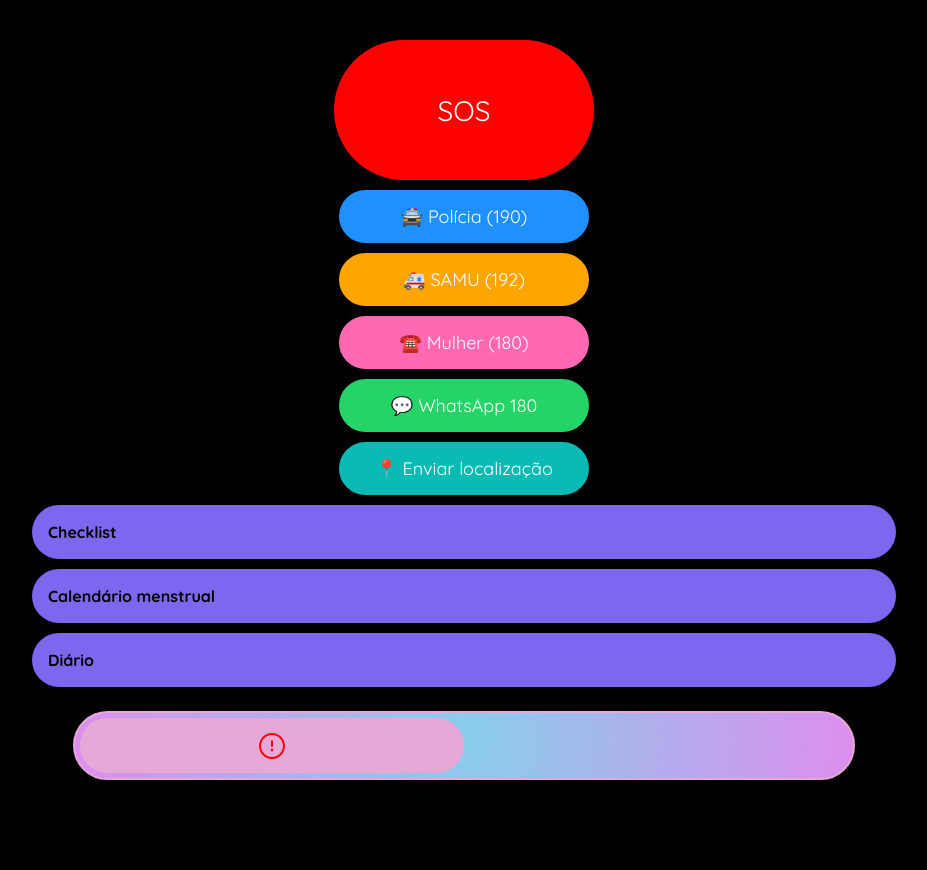
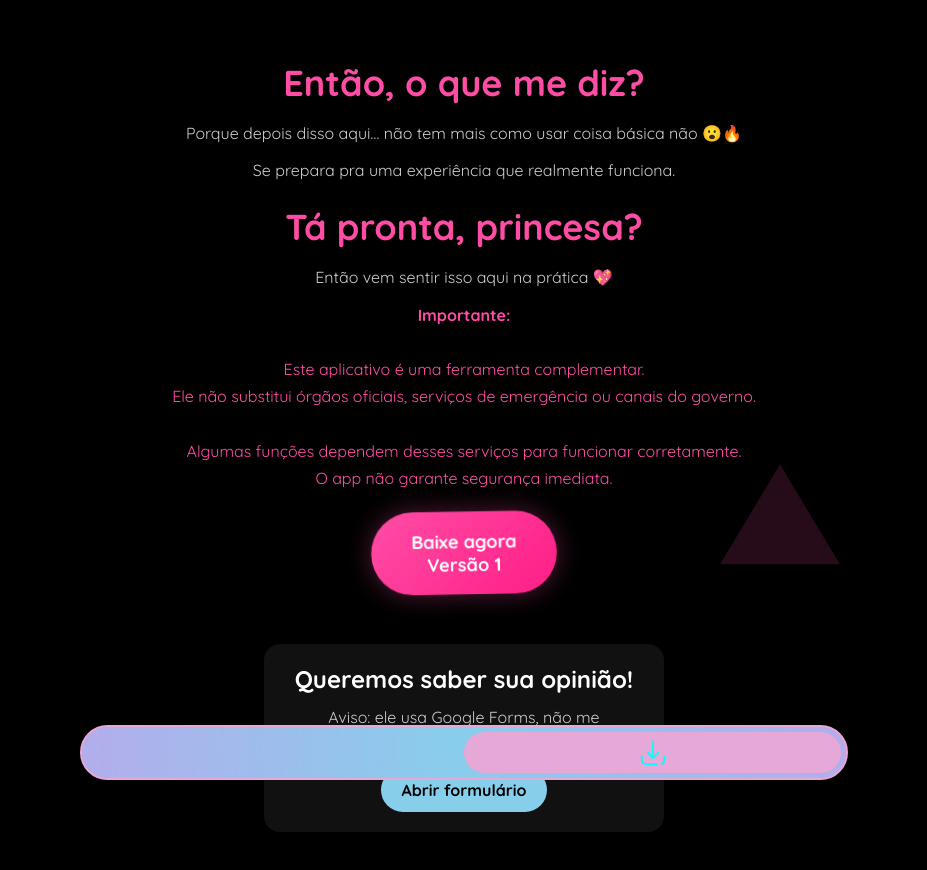
Before and after one commit to intellicore555-oss/IntelliCoreUi-Remasterizada-, a plain HTML site: page index1.html in a window 1280 px wide. Shown: the whole page, without its empty margins (176-1103 px from the left). Before the commit the page ends 800 px from the top, so only its background shows below. Drawn offline with Linux system fonts and the light colour scheme.

Commit message:
Atualizar o index1.html

```diff
--- a/index1.html
+++ b/index1.html
@@ -3,30 +3,156 @@
 <head>
 <meta charset="UTF-8">
 <meta name="viewport" content="width=device-width, initial-scale=1.0">
+<title>IntelliCore UI Remasterizada</title>
 
-<link href="https://fonts.googleapis.com/css2?family=Quicksand:wght@300;400;500;700&display=swap" rel="stylesheet">
+<link href="https://fonts.googleapis.com/css2?family=Quicksand:wght@300;400;700&display=swap" rel="stylesheet">
 
-<title>Home</title>
+<link rel="manifest" href="manifest.json">
+<meta name="theme-color" content="#000">
 
 <style>
-
 * {
-  font-family: 'Quicksand', sans-serif;
+    margin: 0;
+    padding: 0;
+    box-sizing: border-box;
+    font-family: 'Quicksand', sans-serif;
 }
 
 body {
-  background: black;
-  margin: 0;
+    background: #000;
+    color: #fff;
+    overflow-x: hidden;
 }
 
-/* 🔥 UI */
-.mainUI {
-  min-height: 100vh;
-  overflow-y: auto;
+/* SEÇÕES */
+.section {
+    position: relative;
+    min-height: 100vh;
+    padding: 60px 20px;
+    display: flex;
+    align-items: center;
+    justify-content: center;
+    text-align: center;
+
+    opacity: 0;
+    transform: translateY(60px);
+    transition: all 0.4s ease;
+    overflow: hidden;
+}
+
+.section.show {
+    opacity: 1;
+    transform: translateY(0);
+}
+
+/* TEXTO */
+.section h1 {
+    font-size: 36px;
+    color: #ff4da6;
+    margin-bottom: 15px;
+}
+
+.section p {
+    max-width: 700px;
+    margin: 10px auto;
+    color: #ccc;
+    font-size: 16px;
+    line-height: 1.7;
+}
+
+/* SHAPES */
+.shape {
+    position: absolute;
+    opacity: 0.15;
+}
+
+.circle {
+    width: 200px;
+    height: 200px;
+    border: 2px solid #ff4da6;
+    border-radius: 50%;
+    top: 10%;
+    right: 10%;
+    animation: spin 20s linear infinite;
+}
+
+.line {
+    width: 300px;
+    height: 2px;
+    background: #ff4da6;
+    bottom: 20%;
+    left: -100px;
+    animation: moveLine 8s infinite alternate;
+}
+
+.triangle {
+    width: 0;
+    height: 0;
+    border-left: 60px solid transparent;
+    border-right: 60px solid transparent;
+    border-bottom: 100px solid #ff4da6;
+    top: 50%;
+    left: 70%;
+    animation: float 6s ease-in-out infinite;
+}
+
+/* ANIMAÇÕES */
+@keyframes spin { to { transform: rotate(360deg); } }
+@keyframes moveLine { to { transform: translateX(120px); } }
+@keyframes float { 50% { transform: translateY(-30px); } }
+
+/* BOTÃO */
+.btn-download {
+    margin-top: 40px;
+    padding: 18px 40px;
+    font-size: 18px;
+    font-weight: 600;
+    color: #fff;
+    background: linear-gradient(135deg, #ff4da6, #ff1e85);
+    border-radius: 100px;
+    text-decoration: none;
+    display: inline-block;
+    box-shadow: 0 0 25px #ff4da655;
+    animation: pulse 2s infinite, swing 3s infinite;
+    margin: 10px;
+}
+
+@keyframes pulse { 50% { transform: scale(1.08); } }
+@keyframes swing {
+    25% { transform: rotate(2deg); }
+    75% { transform: rotate(-2deg); }
+}
+
+/* FOGOS */
+#fogos {
+    position: absolute;
+    width: 100%;
+    height: 100%;
+    pointer-events: none;
+}
+
+/* FORM */
+.box-form{
+  width: 90%;
+  max-width: 400px;
+  margin: 40px auto;
+  padding: 20px;
+  border-radius: 16px;
+  background: #111;
   text-align: center;
 }
 
-/* 🔻 Toggle (NUNCA some) */
+.botao{
+  display: inline-block;
+  padding: 12px 20px;
+  background: skyblue;
+  color: #000;
+  font-weight: bold;
+  border-radius: 120px;
+  text-decoration: none;
+}
+
+/* TOGGLE */
 .toggle {
   width: 60%;
   height: 55px;
@@ -81,339 +207,180 @@ body {
   width: 50%;
   height: 100%;
   border-radius: 80px;
-
   display: flex;
   justify-content: center;
   align-items: center;
-
   transition: transform 0.3s ease;
 }
 
-svg {
-  width: 32px;
-  height: 32px;
-}
+.icon2 { display: none; }
 
-.icon2 {
-  display: none;
-}
-
-/* 🔥 animações */
-@keyframes fadeIn {
-  from { opacity: 0; transform: scale(0.9); }
-  to   { opacity: 1; transform: scale(1); }
-}
-
-@keyframes fadeOut {
-  from { opacity: 1; }
-  to   { opacity: 0; }
-}
-
-@keyframes pulse {
-  0% { transform: scale(0.85); }
-  50% { transform: scale(1); }
-  100% { transform: scale(0.85); }
-}
-
-/* 🔴 SOS FIXO (NUNCA desalinha) */
-.panic {
-  position: relative;
-
-  background: red;
-  color: white;
-  font-size: 28px;
-  width: 260px;
-  height: 140px;
-  border-radius: 500px;
-  border: none;
-
-  opacity: 0;
+.hidden {
+  opacity: 0 !important;
   pointer-events: none;
 }
 
-.panic.ativo {
-  opacity: 1;
-  pointer-events: auto;
-  animation: fadeIn 0.4s ease;
-  }
-
-/* botões */
-.btn, .local {
-  display: block;
-  width: 250px;
-  margin: 10px auto;
-  padding: 15px;
-  font-size: 18px;
-  border: none;
-  border-radius: 100px;
-  color: white;
+/* SECTION FINAL */
+#section1 {
+  opacity: 0;
+  pointer-events: none;
+  transform: translateY(40px);
 }
 
-.policia { background: #1e90ff; }
-.samu { background: orange; }
-.mulher { background: #ff69b4; }
-.zap { background: #25d366; }
-.local { background: #0ABAB5; }
-
-.info {
-  background: pink;
-  width: 60%;
-  margin: 20px auto;
-  padding: 20px;
-  border-radius: 20px;
-  position: relative;
-
+#section1.active {
+  pointer-events: auto;
+  animation: fadeUp 0.6s ease forwards;
 }
 
-.leftUI, .rightUI {
-  transition: 0.3s;
+@keyframes fadeUp {
+  from {
+    opacity: 0;
+    transform: translateY(40px);
+  }
+  to {
+    opacity: 1;
+    transform: translateY(0px);
+  }
 }
 
-/* começa mostrando esquerda */
-.rightUI {
-  display: none;
-  position: absolute;
-  top: 8%;
-  left: 0;
-  width: 100%;
+.alavanca {
+  transform: translateX(100%);
 }
 
-.button {
-  background: pink;
-  color: black;
-  padding: 12px;
-  border-radius: 30px;
-  border: 2px solid pink;
-  margin: 10px 0;
-  margin-top: 0;
-    font-size: 15px;
-  width: 75%;
-  position: relative;
-}
-
-/* BOTÕES */
-/* BOTÕES TOGGLES */
-.toggles {
-  width: 65%;
-  height: 30px;
-
-  margin: 10px auto; /* 🔥 centraliza */
-
-  border-radius: 300px;
-  display: flex;
-  align-items: center;
-  padding: 12px 16px;
-
-  color: black;
-  font-weight: 500;
-
-  cursor: pointer;
-  transition: transform 0.15s ease, opacity 0.15s ease;
-  background: mediumslateblue;
-}
-
-/* cores */
-/* texto */
-.toggles h3 {
-  margin: 0;
-  font-size: 16px;
-
-  white-space: nowrap;
-  overflow-x: auto;
-  max-width: 100%;
-}
-
-/* efeito ao clicar */
-.toggles:active {
-  transform: scale(0.97);
-  opacity: 0.85;
+svg {
+width: 30px;
+height: 30px;
 }
 </style>
 </head>
 
 <body>
 
-<div class="mainUI">
+<!-- SEÇÕES (mantidas iguais) -->
+<!-- FINAL -->
+<div class="section" id="section1">
+    <div class="shape triangle"></div>
+    <div>
+        <h1>Então, o que me diz?</h1>
+        <p>Porque depois disso aqui… não tem mais como usar coisa básica não 😮‍🔥</p>
+        <p>Se prepara pra uma experiência que realmente funciona.</p>
 
-<br><br>
+        <h1 style="margin-top:20px;">Tá pronta, princesa?</h1>
+        <p>Então vem sentir isso aqui na prática 💖</p>
 
-<button class="panic">SOS</button>
+<p style="color: #ff4da6;">
+<strong>Importante:</strong><br><br>
+Este aplicativo é uma ferramenta complementar.<br>
+Ele não substitui órgãos oficiais, serviços de emergência ou canais do governo.<br><br>
+Algumas funções dependem desses serviços para funcionar corretamente.<br>
+O app não garante segurança imediata.
+</p>
+
+<a class="btn-download" href="IntelliCoreUi Remasterizada5.apk" download>
+    Baixe agora <br>
+    Versão 1
+</a>
+
+<div class="box-form">
+  <h2>Queremos saber sua opinião!</h2>
+
+  <p class="aviso">
+    Aviso: ele usa Google Forms, não me responsabilizo se ele sair do ar!!!
+  </p>
+
+  <a class="botao" href="https://docs.google.com/forms/d/e/1FAIpQLScgGSzfN_rG_1jwE5DDcGXPkwDYiANIoFvssBYNvPJTCyrK4A/viewform" target="_blank">
+    Abrir formulário
+  </a>
+</div>
+
+    </div>
+</div>
 
 
-
-<!-- ESQUERDA -->
-<div class="leftUI">
-
-  <button class="btn policia" onclick="ligar('190')">🚔 Polícia (190)</button>
-  <button class="btn samu" onclick="ligar('192')">🚑 SAMU (192)</button>
-  <button class="btn mulher" onclick="ligar('180')">☎️ Mulher (180)</button>
-  <button class="btn zap" onclick="whatsapp180()">💬 WhatsApp 180</button>
-
-  <button onclick="enviarLocalizacao()" class="local">
-    📍 Enviar localização
-  </button>
-
-
-<div class="toggles" onclick="window.location.href='treino.html'">
-  <h3>Checklist</h3>
-</div>
-
-<div class="toggles" onclick="window.location.href='calendario.html'">
-  <h3>Calendário menstrual</h3>
-</div>
-
-<div class="toggles" onclick="window.location.href='caderno.html'">
-  <h3>Diário</h3>
-</div>
-
-<br><br><br><br><br>
-
-</div>
-
-<!-- DIREITA -->
-<div class="rightUI">
-
-  <div class="info">
- <h3>📌 Para que serve:</h3>
-
-    <p><b>190 - Polícia</b><br>
-    Emergências como assalto, perigo imediato ou violência.</p>
-
-    <p><b>192 - SAMU</b><br>
-    Emergências médicas, acidentes ou pessoas passando mal.</p>
-
-    <p><b>180 - Central da Mulher</b><br>
-    Denúncias e apoio em casos de violência contra a mulher.</p>
-  </div>
-
-</div>
-
-<!-- 🔻 TOGGLE -->
+<!-- BARRA INFERIOR ONE UI -->
 <div class="toggle" id="puxador">
   <div class="alavanca" id="puxar">
 
-    <svg class="icon1" width="64px" height="64px" viewBox="0 0 24 24" fill="none" xmlns="http://www.w3.org/2000/svg"><g id="SVGRepo_bgCarrier" stroke-width="0"></g><g id="SVGRepo_tracerCarrier" stroke-linecap="round" stroke-linejoin="round"></g><g id="SVGRepo_iconCarrier"><path clip-rule="evenodd" d="m12 3.75c-4.55635 0-8.25 3.69365-8.25 8.25 0 4.5563 3.69365 8.25 8.25 8.25 4.5563 0 8.25-3.6937 8.25-8.25 0-4.55635-3.6937-8.25-8.25-8.25zm-9.75 8.25c0-5.38478 4.36522-9.75 9.75-9.75 5.3848 0 9.75 4.36522 9.75 9.75 0 5.3848-4.3652 9.75-9.75 9.75-5.38478 0-9.75-4.3652-9.75-9.75zm9.75-4.25c.4142 0 .75.33579.75.75v3.5c0 .4142-.3358.75-.75.75s-.75-.3358-.75-.75v-3.5c0-.41421.3358-.75.75-.75zm0 6.25c-.5523 0-1 .4477-1 1s.4477 1 1 1h.01c.5523 0 1-.4477 1-1s-.4477-1-1-1z" fill="#ff0000" fill-rule="evenodd"></path></g></svg>
+<svg class="icon1" viewBox="0 0 24 24" fill="none" xmlns="http://www.w3.org/2000/svg"><g id="SVGRepo_bgCarrier" stroke-width="0"></g><g id="SVGRepo_tracerCarrier" stroke-linecap="round" stroke-linejoin="round"></g><g id="SVGRepo_iconCarrier"> <path fill-rule="evenodd" clip-rule="evenodd" d="M12 7C12.8284 7 13.5 6.32843 13.5 5.5C13.5 4.67157 12.8284 4 12 4C11.1716 4 10.5 4.67157 10.5 5.5C10.5 6.32843 11.1716 7 12 7ZM11 9C10.4477 9 10 9.44772 10 10C10 10.5523 10.4477 11 11 11V19C11 19.5523 11.4477 20 12 20C12.5523 20 13 19.5523 13 19V10C13 9.44772 12.5523 9 12 9H11Z" fill="#ffffff"></path> </g></svg>
 
-<svg class="icon2" viewBox="0 0 24 24" fill="none" xmlns="http://www.w3.org/2000/svg"><g id="SVGRepo_bgCarrier" stroke-width="0"></g><g id="SVGRepo_tracerCarrier" stroke-linecap="round" stroke-linejoin="round"></g><g id="SVGRepo_iconCarrier"> <path d="M13 3H8.2C7.0799 3 6.51984 3 6.09202 3.21799C5.71569 3.40973 5.40973 3.71569 5.21799 4.09202C5 4.51984 5 5.0799 5 6.2V17.8C5 18.9201 5 19.4802 5.21799 19.908C5.40973 20.2843 5.71569 20.5903 6.09202 20.782C6.51984 21 7.0799 21 8.2 21H15.8C16.9201 21 17.4802 21 17.908 20.782C18.2843 20.5903 18.5903 20.2843 18.782 19.908C19 19.4802 19 18.9201 19 17.8V9M13 3L19 9M13 3V7.4C13 7.96005 13 8.24008 13.109 8.45399C13.2049 8.64215 13.3578 8.79513 13.546 8.89101C13.7599 9 14.0399 9 14.6 9H19M8.12695 21C8.571 19.2748 10.1371 18 12.0009 18C13.8648 18 15.4309 19.2748 15.8749 21M13 14C13 14.5523 12.5523 15 12 15C11.4477 15 11 14.5523 11 14C11 13.4477 11.4477 13 12 13C12.5523 13 13 13.4477 13 14Z" stroke="#ffffff" stroke-width="2" stroke-linecap="round" stroke-linejoin="round"></path> </g></svg>
+<svg class="icon2" viewBox="0 0 24 24" fill="none" xmlns="http://www.w3.org/2000/svg"><g id="SVGRepo_bgCarrier" stroke-width="0"></g><g id="SVGRepo_tracerCarrier" stroke-linecap="round" stroke-linejoin="round"></g><g id="SVGRepo_iconCarrier"> <path d="M12 3V16M12 16L16 11.625M12 16L8 11.625" stroke="#00ffff" stroke-width="1.5" stroke-linecap="round" stroke-linejoin="round"></path> <path d="M15 21H9C6.17157 21 4.75736 21 3.87868 20.1213C3 19.2426 3 17.8284 3 15M21 15C21 17.8284 21 19.2426 20.1213 20.1213C19.8215 20.4211 19.4594 20.6186 19 20.7487" stroke="#00ffff" stroke-width="1.5" stroke-linecap="round" stroke-linejoin="round"></path> </g></svg>
 
   </div>
 </div>
 
+
 <script>
+// ================= SECTIONS (SCROLL) =================
+const sections = document.querySelectorAll('.section');
+
+function mostrar() {
+    const trigger = window.innerHeight * 0.85;
+
+    sections.forEach(sec => {
+        if (sec.getBoundingClientRect().top < trigger) {
+            sec.classList.add('show');
+        }
+    });
+}
+
+window.addEventListener('scroll', mostrar);
+window.addEventListener('load', mostrar);
+
+
+// ================= TOGGLE =================
 const toggle = document.getElementById("puxador");
 const alavanca = document.getElementById("puxar");
-
 const icon1 = document.querySelector(".icon1");
 const icon2 = document.querySelector(".icon2");
+const section1 = document.getElementById("section1");
 
-const leftUI = document.querySelector(".leftUI");
-const rightUI = document.querySelector(".rightUI");
+let paginaAtual = window.location.pathname.split("/").pop();
 
-const panic = document.querySelector(".panic");
+// 🔥 começa na opção 2 (true) ou 1 (false)
+let ligado = true;
 
-let ligado = false;
+// aplica estado visual
+function aplicarEstado() {
+  if (ligado) {
+    alavanca.style.transform = "translateX(100%)";
+    icon1.style.display = "none";
+    icon2.style.display = "block";
 
-// 🔥 estado inicial (mostra SOS)
-panic.classList.add("ativo");
+    // mostra section1
+    if (section1) section1.classList.add("active");
 
-toggle.addEventListener("click", function() {
+  } else {
+    alavanca.style.transform = "translateX(0)";
+    icon1.style.display = "block";
+    icon2.style.display = "none";
+
+    // esconde section1
+    if (section1) section1.classList.remove("active");
+  }
+}
+
+// aplica ao carregar
+aplicarEstado();
+
+// clique
+toggle.onclick = () => {
   ligado = !ligado;
 
-  // 🔻 move alavanca
-  alavanca.style.transform = ligado
-    ? "translateX(100%)"
-    : "translateX(0)";
+  aplicarEstado();
 
-  // 🔻 troca ícones
-  icon1.style.display = ligado ? "none" : "block";
-  icon2.style.display = ligado ? "block" : "none";
-
-  if (ligado) {
-    // 👉 ESQUERDA → DIREITA (INFO)
-
-    // 🔴 esconde SOS
-    panic.classList.remove("ativo");
-
-
-    // 🔥 anima saída
-    leftUI.style.animation = "fadeOut 0.3s forwards";
-
-    setTimeout(() => {
-      leftUI.style.display = "none";
-
-      // 🔥 mostra info
-      rightUI.style.display = "block";
-      rightUI.style.animation = "fadeIn 0.4s ease";
-    }, 300);
-
-  } else {
-    // 👉 DIREITA → ESQUERDA (BOTÕES)
-    // 🔥 anima saída
-    rightUI.style.animation = "fadeOut 0.3s forwards";
-
-    setTimeout(() => {
-      rightUI.style.display = "none";
-
-      // 🔥 volta botões
-      leftUI.style.display = "block";
-      leftUI.style.animation = "fadeIn 0.4s ease";
-
-      // 🔴 mostra SOS de novo
-      panic.classList.add("ativo");
-
-    }, 300);
-  }
+  document.body.style.transition = "opacity 0.3s ease";
+  sections.forEach(sec => {
+  sec.style.opacity = "0";
 });
 
-
-// ================= FUNÇÕES =================
-
-// 📞 LIGAÇÃO
-function ligar(numero) {
-  window.location.href = "tel:" + numero;
-}
-
-// 💬 WHATSAPP
-function whatsapp180() {
-  window.location.href = "https://wa.me/556196100180";
-}
-
-// 📍 LOCALIZAÇÃO
-function enviarLocalizacao() {
-  if (!navigator.geolocation) {
-    alert("Geolocalização não suportada");
-    return;
-  }
-
-  navigator.geolocation.getCurrentPosition(
-    function (pos) {
-      const link = `https://maps.google.com/?q=${pos.coords.latitude},${pos.coords.longitude}`;
-
-      window.location.href =
-        "https://wa.me/556196100180?text=" +
-        encodeURIComponent("🚨 SOCORRO! Estou aqui: " + link);
-    },
-    function () {
-      alert("Não foi possível obter localização");
+  setTimeout(() => {
+    if (paginaAtual === "index.html" || paginaAtual === "") {
+      window.location.href = "index1.html";
+    } else {
+      window.location.href = "index.html";
     }
-  );
-}
-</script>
-
-<script>
-// pega o elemento
-const botao = document.querySelector('.panic');
-
-botao.addEventListener('click', function () {
-
-    if (window.Android && Android.ligarDireto) {
-        Android.ligarDireto('180');
-    } else {
-        alert("Função disponível apenas no app android IntelliCoreUi Remasterizada!");
-    }
-
-});
-
+  }, 300);
+};
 </script>
 
 </body>
```
